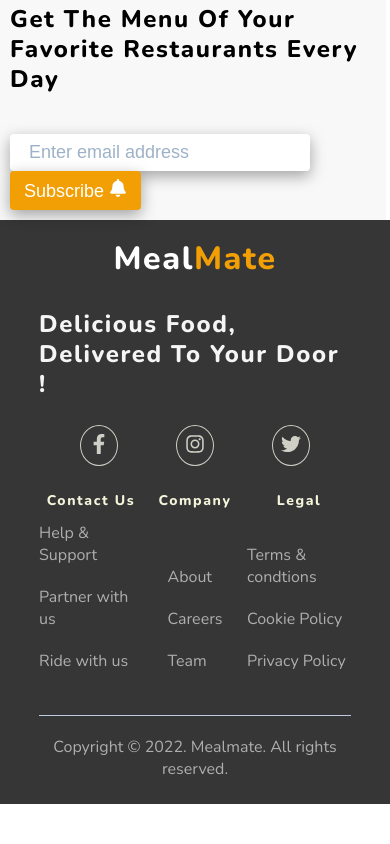
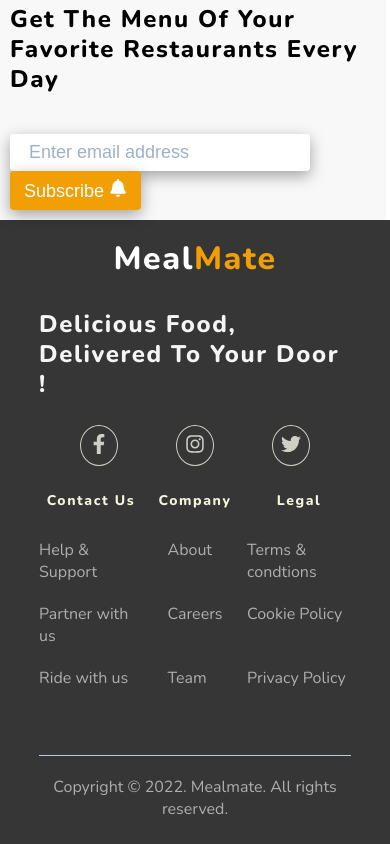
Before and after one commit to JothikaAnbarasu/MealMate, a React (Create React App) app: page / in a window 390 px wide. Shown: the part 3004-3848 px from the top of the page. Before the commit the page ends 3808 px from the top, so only its background shows below. Built offline with nearby package versions, Linux system fonts and the light colour scheme.

Commit message:
Footer updated

```diff
--- a/src/components/Footer/Footer.css
+++ b/src/components/Footer/Footer.css
@@ -107,13 +107,17 @@
     grid-row: 2;
   }
 
-  .footer-contactUs,
-  .footer-company,
-  .footer-legal {
-    justify-content: space-between;
-  }
-
   .copyrights-div {
     padding: 1% 10%;
   }
 }
+
+@media screen and (max-width: 500px) {
+  .footer-h5 {
+    height: 35px;
+  }
+
+  .footer-ul li {
+    height: 44px;
+  }
+}
--- a/src/components/Footer/Footer.js
+++ b/src/components/Footer/Footer.js
@@ -18,8 +18,8 @@ function Footer() {
           </div>
         </div>
         <div className="footer-contactUs">
-          <h5>Contact us</h5>
-          <ul>
+          <h5 className='footer-h5'>Contact us</h5>
+          <ul className='footer-ul'>
             <li>Help & Support</li>
             <li>Partner with us</li>
             <li>Ride with us</li>
@@ -27,16 +27,16 @@ function Footer() {
 
         </div>
         <div className="footer-company">
-          <h5>Company</h5>
-          <ul>
+          <h5 className='footer-h5'>Company</h5>
+          <ul className='footer-ul'>
             <li>About</li>
             <li>Careers</li>
             <li>Team</li>
           </ul>
         </div>
         <div className="footer-legal">
-          <h5>Legal</h5>
-          <ul>
+          <h5 className='footer-h5'>Legal</h5>
+          <ul className='footer-ul'>
             <li>Terms & condtions</li>
             <li>Cookie Policy</li>
             <li>Privacy Policy</li>
--- a/src/components/Header/Header.css
+++ b/src/components/Header/Header.css
@@ -31,6 +31,7 @@
   display: flex;
   justify-content: space-around;
   align-items: center;
+  margin-right: 20px;
 }
 
 .header-cart-btns li {
```
